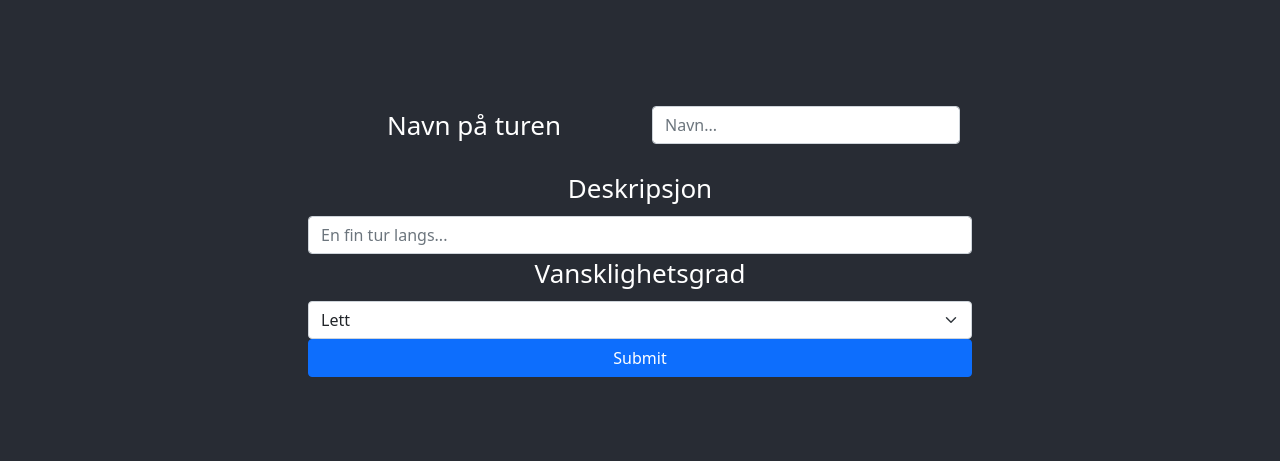
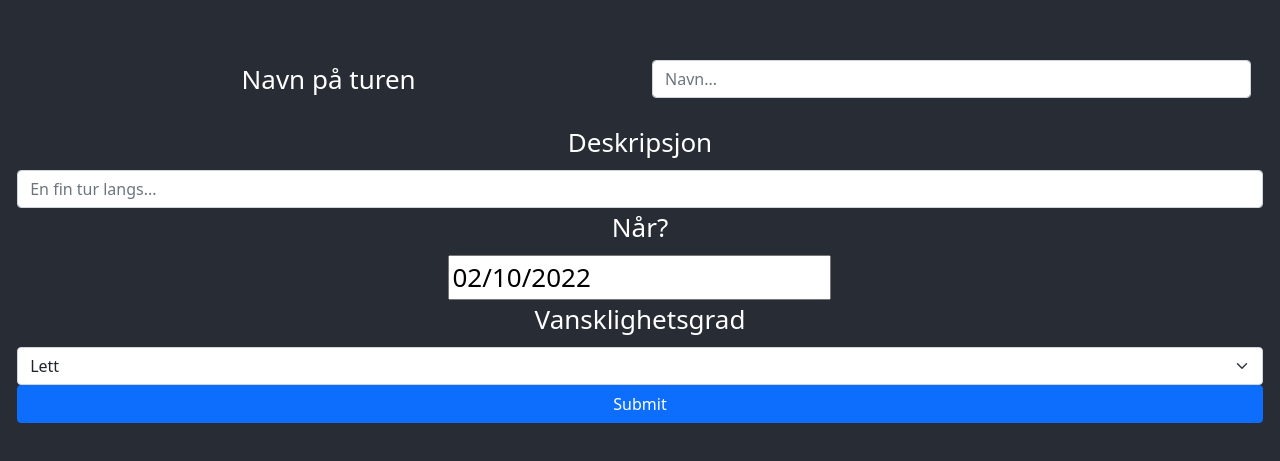
Before and after one commit to elibir/tdt4140-hiking-app, a React (Create React App) app in the folder frontend/: page / in a window 1280 px wide. Shown: the part 159-620 px from the top of the page. Built offline with nearby package versions, Linux system fonts and the light colour scheme.

Commit message:
#1 DatePicker added

```diff
--- a/frontend/package.json
+++ b/frontend/package.json
@@ -12,6 +12,7 @@
     "@types/react-dom": "^17.0.11",
     "axios": "^0.25.0",
     "bootstrap": "^5.1.3",
+    "node": "^16.13.2",
     "react": "^17.0.2",
     "react-bootstrap": "^2.1.2",
     "react-dom": "^17.0.2",
--- a/frontend/src/components/arrangement/TripCreatorContainer.tsx
+++ b/frontend/src/components/arrangement/TripCreatorContainer.tsx
@@ -1,6 +1,6 @@
 import React, { FunctionComponent, useState } from 'react';
 import { Form, Button, Row, Col } from 'react-bootstrap';
-import './TripCreatorContainer.css';
+import DatePicker from "react-datepicker";
 
 type IProps = {
   onClick?: (e: React.MouseEvent<HTMLDivElement, MouseEvent>) => void,
@@ -8,6 +8,8 @@
 
 export const TripCreatorContainer: FunctionComponent<IProps> = ({
 }) => {
+  const DiffList: string[] = ["Lett", "Moderat", "Vanskelig"]
+  const [startDate, setStartDate] = useState(new Date());
   return <Form className="TripCreatorContainer">
   <Form.Group className="mb-3" controlId="formBasicEmail">
   <Row>
@@ -24,11 +26,12 @@
     <Form.Label>Deskripsjon</Form.Label>
     <Form.Control type="string" placeholder="En fin tur langs..." />
 
+    <Form.Label>Når?</Form.Label>
+    <DatePicker selected={startDate} onChange={(date: Date) => setStartDate(date)} />
+
     <Form.Label>Vansklighetsgrad</Form.Label>
     <Form.Select aria-label="Default select example">
-      <option value="1">Lett</option>
-      <option value="2">Moderat</option>
-      <option value="3">Utfordrende</option>
+      {DiffList.map((data: string) => <option value={data}>{data}</option>)}
     </Form.Select>
     </Row>
     <Row>
--- a/frontend/src/index.tsx
+++ b/frontend/src/index.tsx
@@ -4,6 +4,7 @@
 import App from './App';
 import reportWebVitals from './reportWebVitals';
 import 'bootstrap/dist/css/bootstrap.min.css';
+import "react-datepicker/dist/react-datepicker.css";
 
 ReactDOM.render(
   <React.StrictMode>
```
Also changed, not shown: 2 other files (tests, documents, lock files or other folders).
